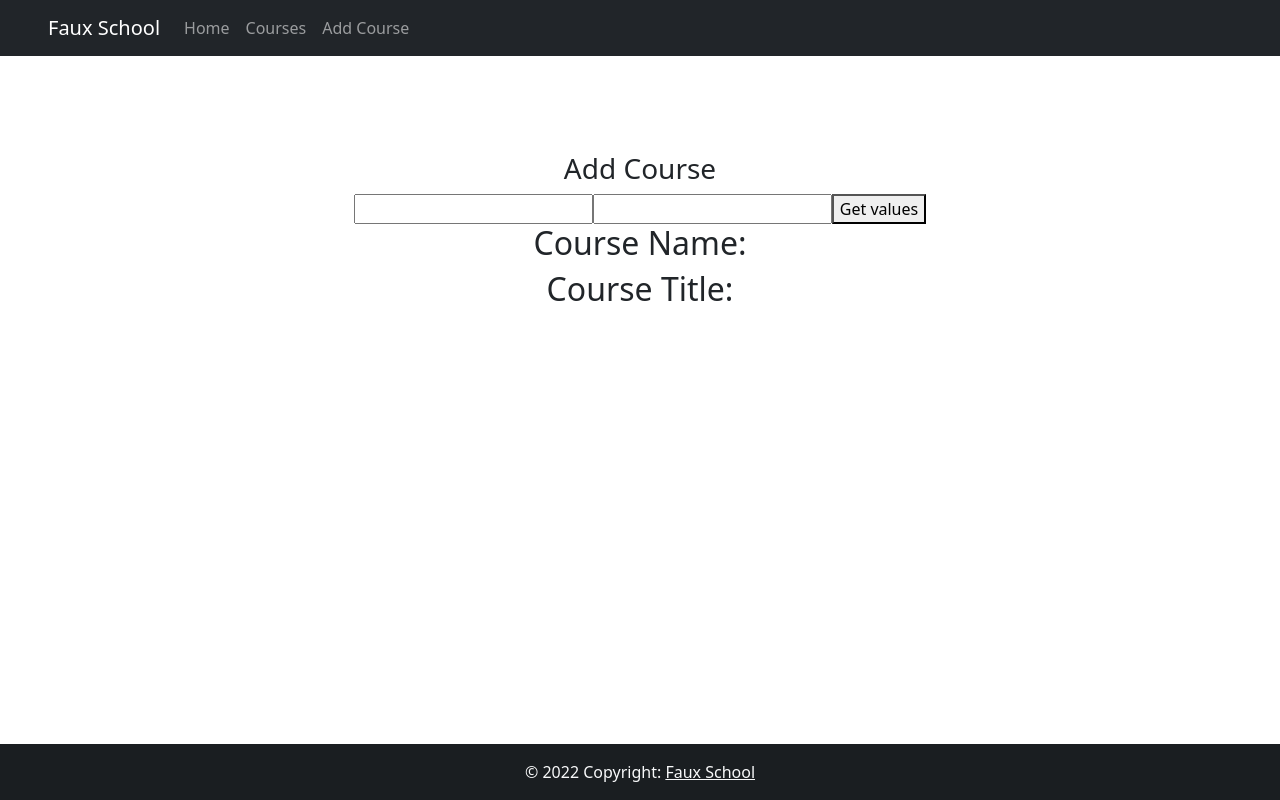
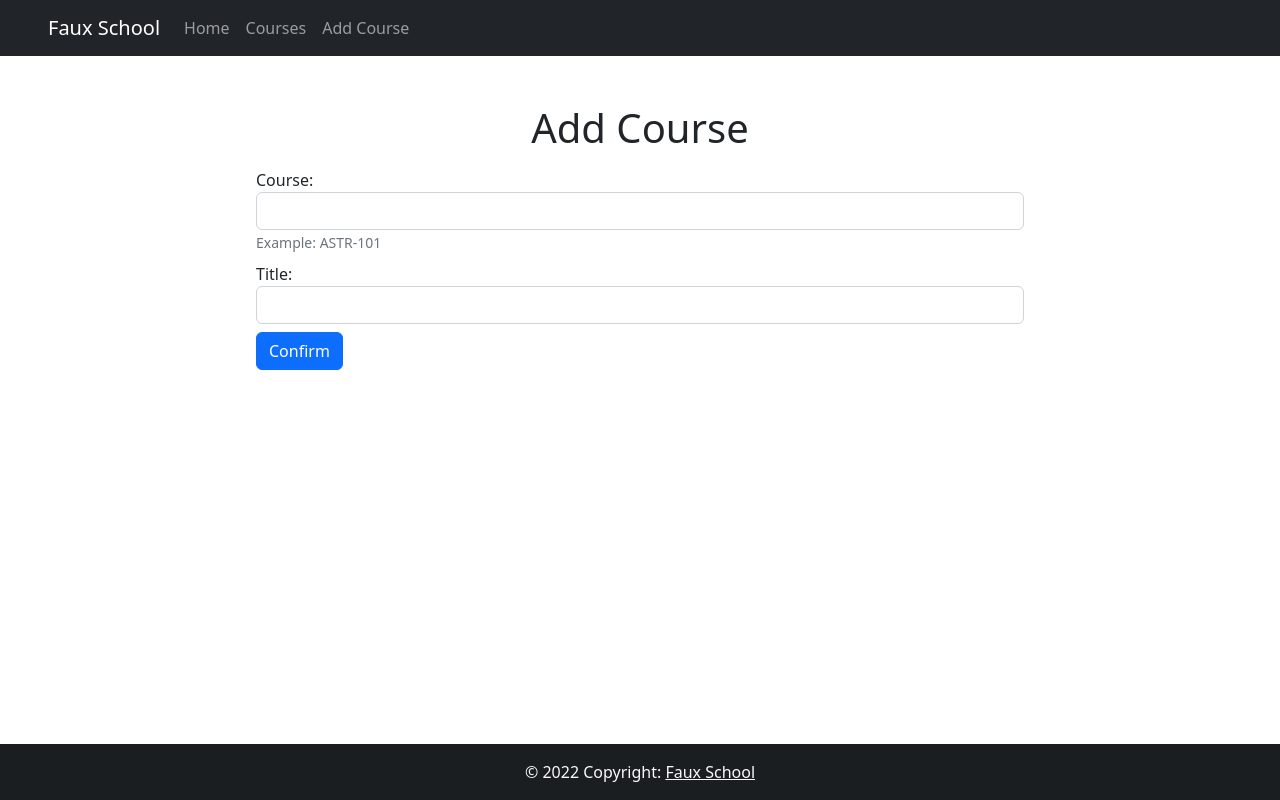
Before and after one commit to iSeven07/Course-Registration-System, a Vue app in the folder frontend/: page /courses/add in a window 1280 px wide. Built offline with nearby package versions, Linux system fonts and the light colour scheme.

Commit message:
Minor Cleanup & Updated AddCourse -AC

```diff
--- a/frontend/src/views/AddCourse.vue
+++ b/frontend/src/views/AddCourse.vue
@@ -1,34 +1,20 @@
 <template>
-	<div class="d-flex justify-content-center p-5 text-center">
-		<div class="pt-5">
-			<div class="h3">Add Course</div>
-			<!-- <form id="addForm">
-				<div class="form-row mt-5">
-					<div class="col">
-						<label for="courseName">Course Name</label>
-						<input id="courseName" v-model="courseName" placeholder="" />
-					</div>
-					<div class="col">
-						<label for="courseTitle">Course Title</label>
-						<input id="courseTitle" v-model="courseTitle" placeholder="" />
-					</div>
+	<div class="pt-5">
+		<div class="h1 text-center">Add Course</div>
+		<div class="pt-2" style="margin-left: auto; margin-right: auto; width:60%">
+			<form>
+				<div class="form-group">
+					<label for="nameInput">Course:</label>
+					<input type="text" id="nameInput" class="form-control" ref="courseName" aria-describedby="emailHelp" />
+					<small id="nameHelp" class="form-text text-muted">Example: ASTR-101</small>
 				</div>
-				<button type="button" id="add" class="btn btn-primary mt-5">
-					Add Course
-				</button>
-			</form> -->
-
-			<form>
-				<input type="text" ref="courseName" />
-				<input type="text" ref="courseTitle" />
-				<button @click.prevent="getFormValues()">Get values</button>
+				<div class="form-group my-2">
+					<label for="titleInput">Title:</label>
+					<input id="titleInput" type="text" class="form-control" ref="courseTitle" />
+				</div>
+				<button class="btn btn-primary" @click.prevent="getFormValues()">Confirm</button>
 			</form>
-
-			<h2>Course Name: {{ courseName }}</h2>
-			<h2>Course Title: {{ courseTitle }}</h2>
-			<ul>
-				<li v-for="(error, i) in errors" :key="i">{{ error }}</li>
-			</ul>
+			<div id="alert" class="mt-5 alert" role="alert" :class="alertType"></div>
 
 		</div>
 	</div>
@@ -43,27 +29,44 @@ export default {
 			courseName: '',
 			courseTitle: '',
 			errors: [],
+			alertType: {
+				active: false,
+				"alert-danger": false,
+				"alert-success": false
+			},
 		};
 	},
 
 	computed: {},
 
 	methods: {
+
 		getFormValues() {
 			this.errors = [];
 			this.courseName = this.$refs.courseName.value;
 			this.courseTitle = this.$refs.courseTitle.value;
 
 			if (this.courseName && this.courseTitle) {
-				// this.postCourse();
-				this.$refs.courseName.value = '';
-				this.$refs.courseTitle.value = '';
-				this.postCourse()
-				console.log('posted course');
-			}
-			else {
-				if(!this.courseName) this.errors.push('No Course Name');
-				if(!this.courseTitle) this.errors.push('No Course Title');
+				this.postCourse();
+				this.alertType = {
+					active: true,
+					"alert-success": true,
+					"alert-danger": false
+				}
+				document.getElementById('alert').innerHTML = `<p style="margin: 0; padding: 0"><strong>Success</strong>: Course was updated successfully. Go back to <a  class="alert-link" href="/courses">Courses</a>.`
+			} else {
+				if (!this.courseName) this.errors.push('No Course Name');
+				if (!this.courseTitle) this.errors.push('No Course Title');
+				this.alertType = {
+					active: true,
+					"alert-danger": true,
+					"alert-success": false
+				}
+				let alertText = '';
+				for (let error of this.errors) {
+					alertText += `<p style="margin: 0; padding:0;"><strong>Error</strong>: ${error}</p>`
+				}
+				document.getElementById('alert').innerHTML = alertText;
 			}
 		},
 
--- a/frontend/src/views/Course.vue
+++ b/frontend/src/views/Course.vue
@@ -27,8 +27,16 @@
 							<button class="mx-2 btn btn-danger" @click="deleteCourse(course._id, i)">Delete</button>
 						</td>
 					</tr>
+					<tr>
+						<td colspan="3"><router-link class="btn btn-primary" to="/courses/add">Add Course</router-link></td>
+					</tr>
 				</tbody>
 			</table>
+
+			<div>
+
+			</div>
+
 		</div>
 	</div>
 
```
